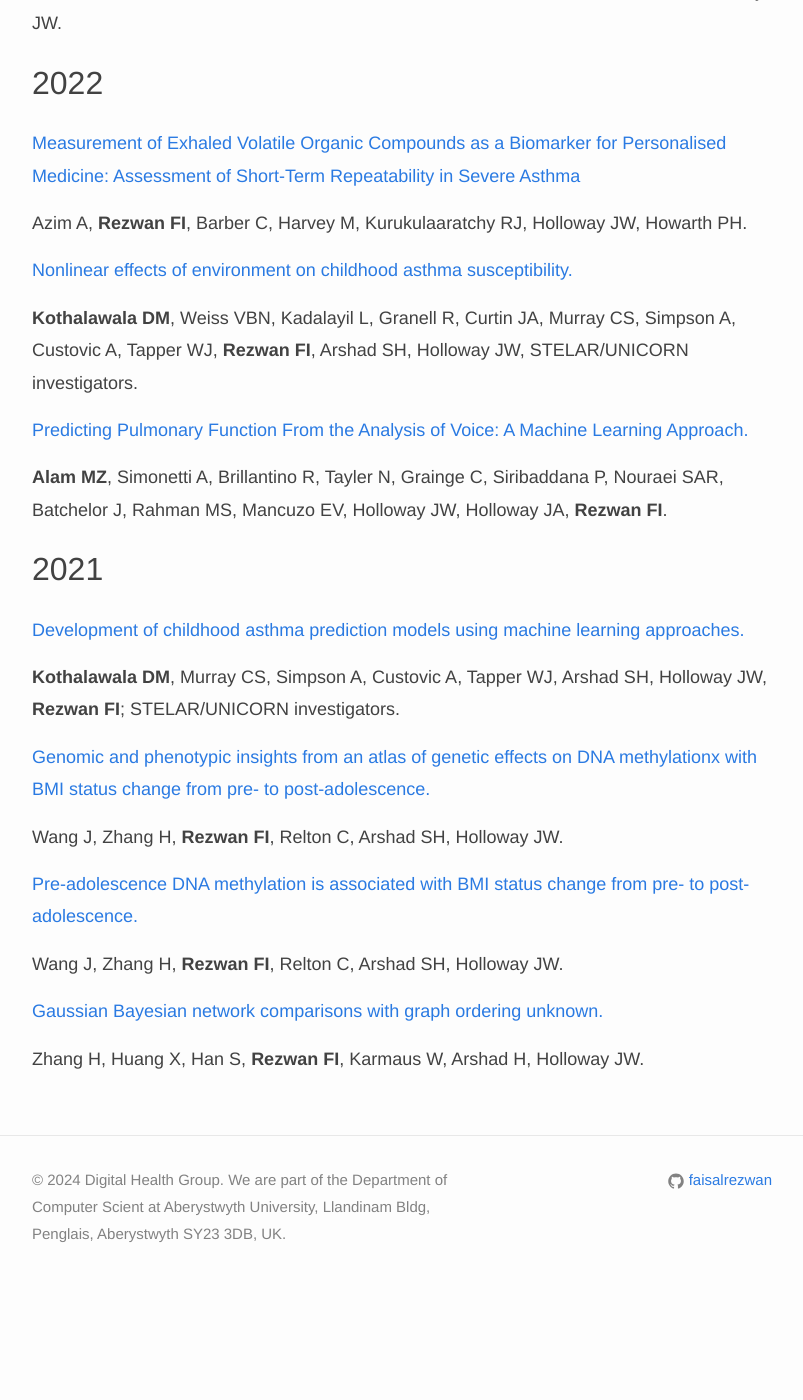
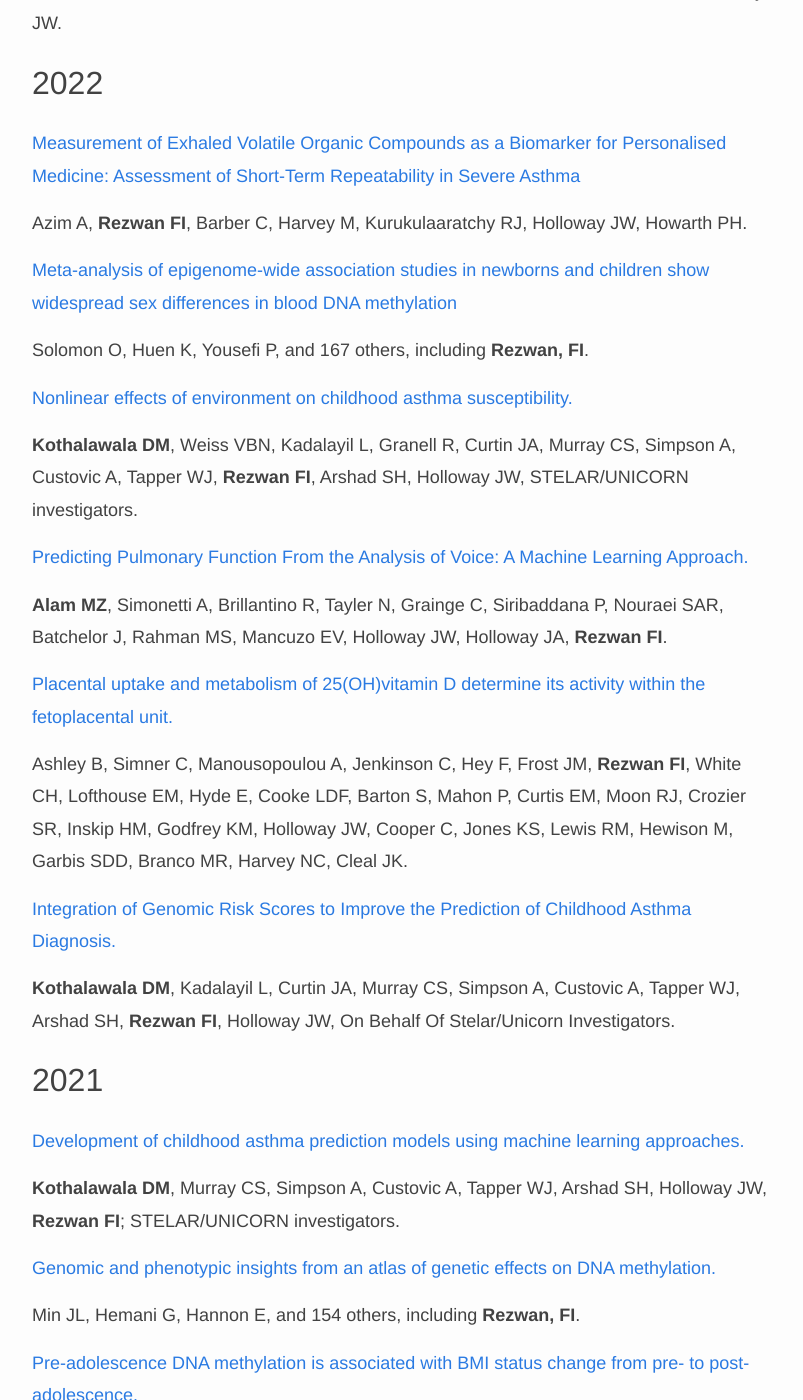
Before and after one commit to rezwanlab/Test, a Jekyll site: the page built from _pages/publications/index.md, in a window 1280 px wide and 1400 px high, scrolled down 1049 px. Shown: the whole window, without its empty margins (238-1041 px from the left). Built offline with Jekyll 4.4.1, drawn with Linux system fonts in a browser that asks for light colours; nearby versions of some CDN libraries; before the commit the page ends 2356 px from its top, so only the background shows below that.

Commit message:
Update index.md

```diff
--- a/_pages/publications/index.md
+++ b/_pages/publications/index.md
@@ -35,6 +35,10 @@ Kitaba NT, Knudsen GTM, Johannessen A, **Rezwan FI**, Malinovschi A, Oudin A, Be
 
 Azim A, **Rezwan FI**, Barber C, Harvey M, Kurukulaaratchy RJ, Holloway JW, Howarth PH.
 
+[Meta-analysis of epigenome-wide association studies in newborns and children show widespread sex differences in blood DNA methylation](https://doi.org/10.1016/j.mrrev.2022.108415)
+
+Solomon O, Huen K, Yousefi P, and 167 others, including **Rezwan, FI**.
+
 [Nonlinear effects of environment on childhood asthma susceptibility.](https://doi.org/10.1111/pai.13777)
 
 **Kothalawala DM**, Weiss VBN, Kadalayil L, Granell R, Curtin JA, Murray CS, Simpson A, Custovic A, Tapper WJ, **Rezwan FI**, Arshad SH, Holloway JW, STELAR/UNICORN investigators.
@@ -43,6 +47,14 @@ Azim A, **Rezwan FI**, Barber C, Harvey M, Kurukulaaratchy RJ, Holloway JW, Howa
 
 **Alam MZ**, Simonetti A, Brillantino R, Tayler N, Grainge C, Siribaddana P, Nouraei SAR, Batchelor J, Rahman MS, Mancuzo EV, Holloway JW, Holloway JA, **Rezwan FI**.
 
+[Placental uptake and metabolism of 25(OH)vitamin D determine its activity within the fetoplacental unit.](https://doi.org/10.7554/elife.71094)
+
+Ashley B, Simner C, Manousopoulou A, Jenkinson C, Hey F, Frost JM, **Rezwan FI**, White CH, Lofthouse EM, Hyde E, Cooke LDF, Barton S, Mahon P, Curtis EM, Moon RJ, Crozier SR, Inskip HM, Godfrey KM, Holloway JW, Cooper C, Jones KS, Lewis RM, Hewison M, Garbis SDD, Branco MR, Harvey NC, Cleal JK.
+
+[Integration of Genomic Risk Scores to Improve the Prediction of Childhood Asthma Diagnosis.](https://doi.org/10.3390/jpm12010075)
+
+**Kothalawala DM**, Kadalayil L, Curtin JA, Murray CS, Simpson A, Custovic A, Tapper WJ, Arshad SH, **Rezwan FI**, Holloway JW, On Behalf Of Stelar/Unicorn Investigators.
+
 
 ## 2021
 
@@ -50,9 +62,9 @@ Azim A, **Rezwan FI**, Barber C, Harvey M, Kurukulaaratchy RJ, Holloway JW, Howa
 
 **Kothalawala DM**, Murray CS, Simpson A, Custovic A, Tapper WJ, Arshad SH, Holloway JW, **Rezwan FI**; STELAR/UNICORN investigators.
 
-[Genomic and phenotypic insights from an atlas of genetic effects on DNA methylationx with BMI status change from pre- to post-adolescence.](https://doi.org/10.1186/s13148-021-01042-4)
+[Genomic and phenotypic insights from an atlas of genetic effects on DNA methylation.](https://doi.org/10.1186/s13148-021-01042-4)
 
-Wang J, Zhang H, **Rezwan FI**, Relton C, Arshad SH, Holloway JW.
+Min JL, Hemani G, Hannon E, and 154 others, including **Rezwan, FI**.
 
 [Pre-adolescence DNA methylation is associated with BMI status change from pre- to post-adolescence.](https://doi.org/10.1186/s13148-021-01042-4)
 
```
